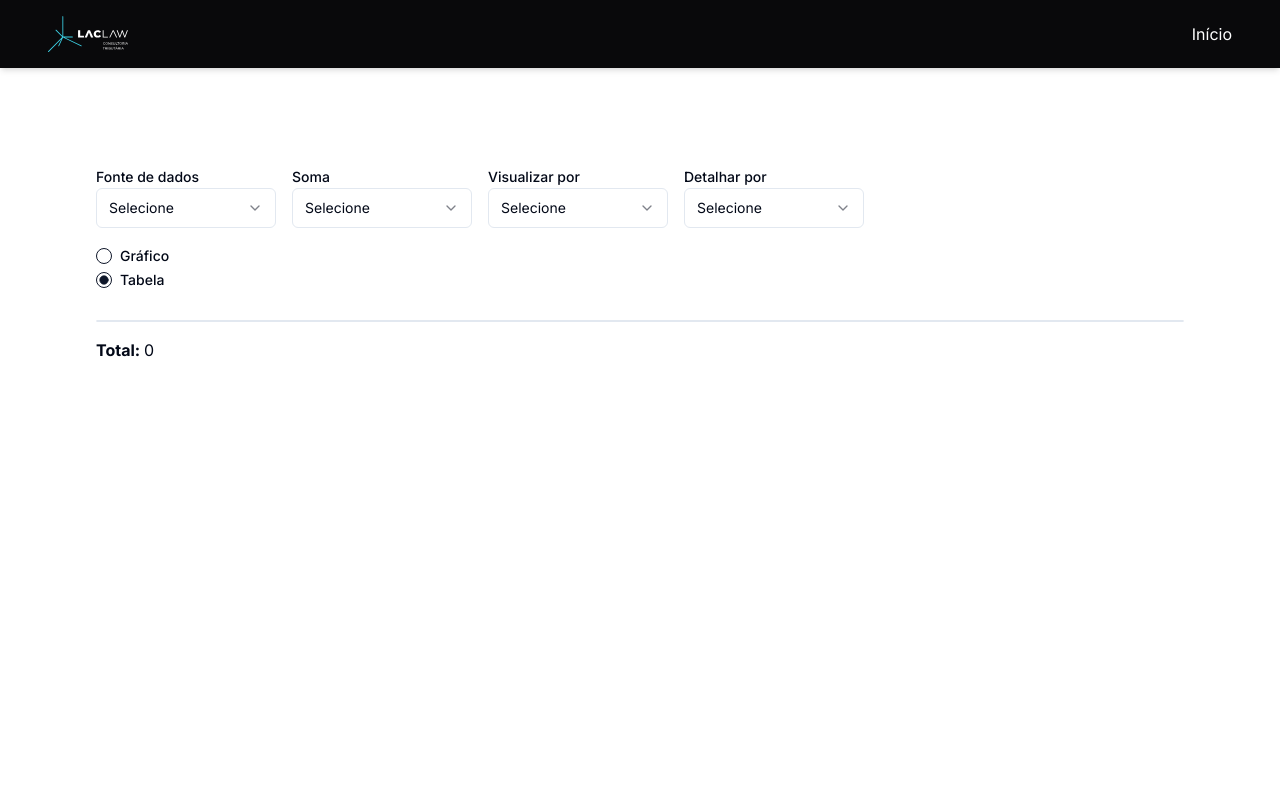
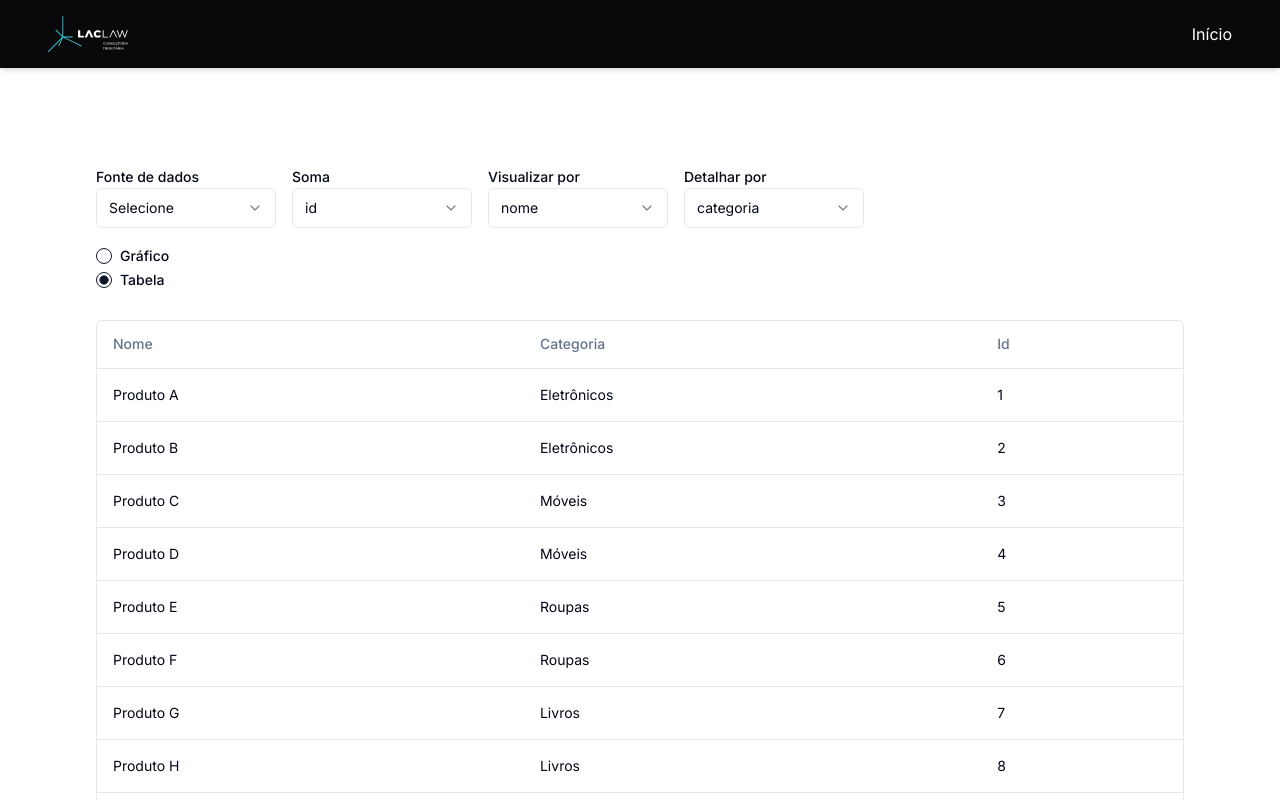
Before and after one commit to amorimcode/laclaw, a Next.js app: page / in a window 1280 px wide. Shown: the top 800 px of the page. Built offline with nearby package versions, Linux system fonts and the light colour scheme.

Commit message:
refactor: Update Home page to include source parameter in getHome method

```diff
--- a/src/app/page.tsx
+++ b/src/app/page.tsx
@@ -36,20 +36,15 @@ const Home = () => {
 
     setFields(Object.keys(response.data[0]));
     setData(response.data);
+    setSumField(Object.keys(response.data[0])[0]);
+    setViewBy(Object.keys(response.data[0])[1]);
+    setDetailBy(Object.keys(response.data[0])[2]);
   };
 
   useEffect(() => {
     fetchData();
     // eslint-disable-next-line react-hooks/exhaustive-deps
   }, [currentSource]);
-
-  const filteredFields = fields.filter(
-    (field) =>
-      typeof data[0][field] === "number" &&
-      field !== "ano" &&
-      field !== "mes" &&
-      field !== "id"
-  );
 
   return (
     <main className="flex min-h-screen flex-col p-24">
@@ -72,12 +67,15 @@ const Home = () => {
 
         <div>
           <Label>{t("SELECTS.SUM")}</Label>
-          <Select onValueChange={(value) => setSumField(value)}>
+          <Select
+            onValueChange={(value) => setSumField(value)}
+            value={sumField}
+          >
             <SelectTrigger className="w-[180px]">
               <SelectValue placeholder={t("SELECTS.SELECT")} />
             </SelectTrigger>
             <SelectContent>
-              {filteredFields.map((field) => (
+              {fields.map((field) => (
                 <SelectItem key={field} value={field}>
                   {field}
                 </SelectItem>
@@ -88,7 +86,7 @@ const Home = () => {
 
         <div>
           <Label>{t("SELECTS.VIEW_BY")}</Label>
-          <Select onValueChange={(value) => setViewBy(value)}>
+          <Select onValueChange={(value) => setViewBy(value)} value={viewBy}>
             <SelectTrigger className="w-[180px]">
               <SelectValue placeholder={t("SELECTS.SELECT")} />
             </SelectTrigger>
@@ -104,7 +102,10 @@ const Home = () => {
 
         <div>
           <Label>{t("SELECTS.DETAIL_BY")}</Label>
-          <Select onValueChange={(value) => setDetailBy(value)}>
+          <Select
+            onValueChange={(value) => setDetailBy(value)}
+            value={detailBy}
+          >
             <SelectTrigger className="w-[180px]">
               <SelectValue placeholder={t("SELECTS.SELECT")} />
             </SelectTrigger>
--- /dev/null
+++ b/src/components/Loading/index.tsx
@@ -0,0 +1,16 @@
+import Image from "next/image";
+import React from "react";
+
+const Loading = () => {
+  return (
+    <div className="flex items-center justify-center h-screen">
+      <Image
+        src="/logo.svg"
+        alt="Loading..."
+        className="animate-spin-slow opacity-50 max-w-xs"
+      />
+    </div>
+  );
+};
+
+export default Loading;
```
